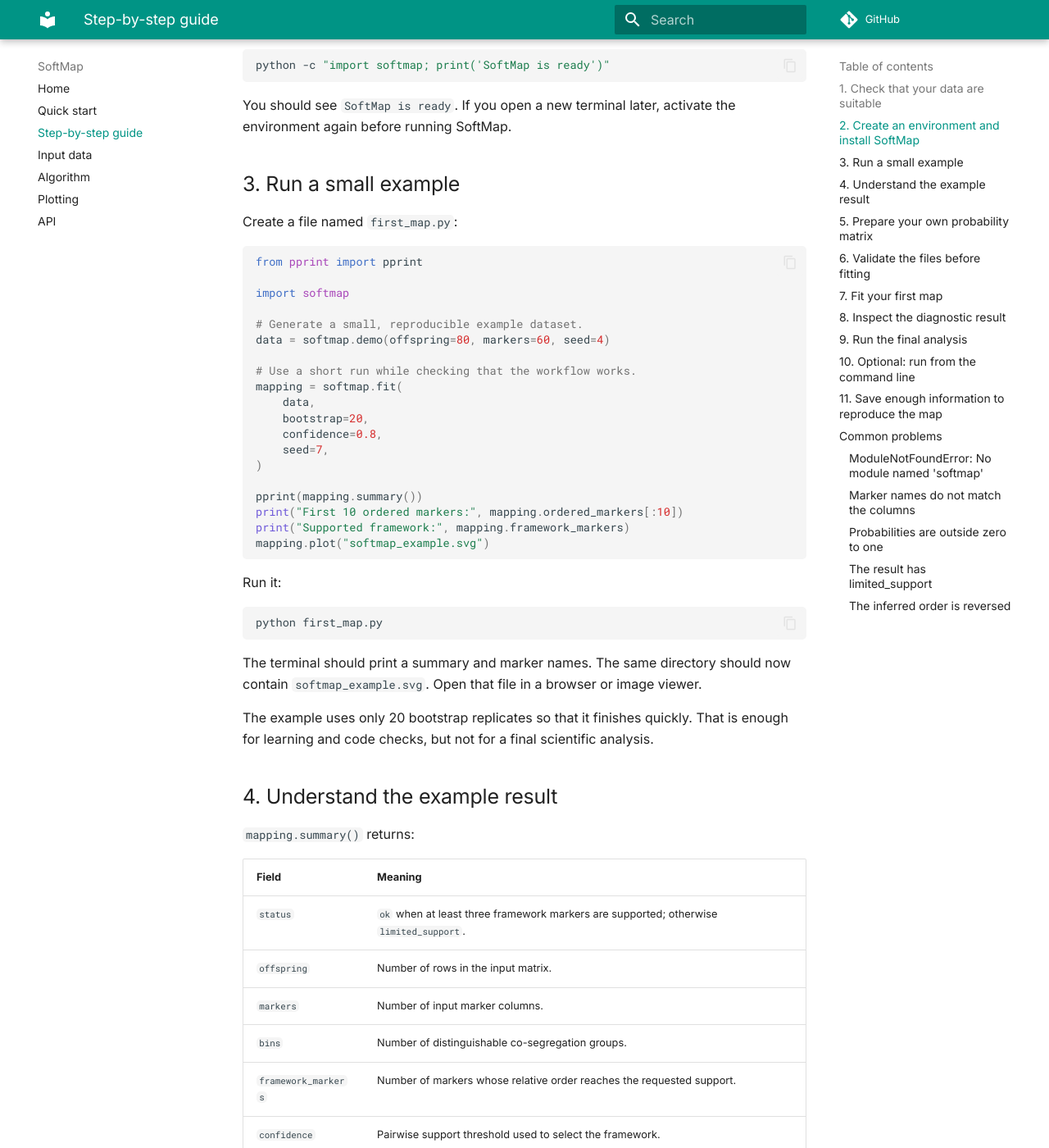
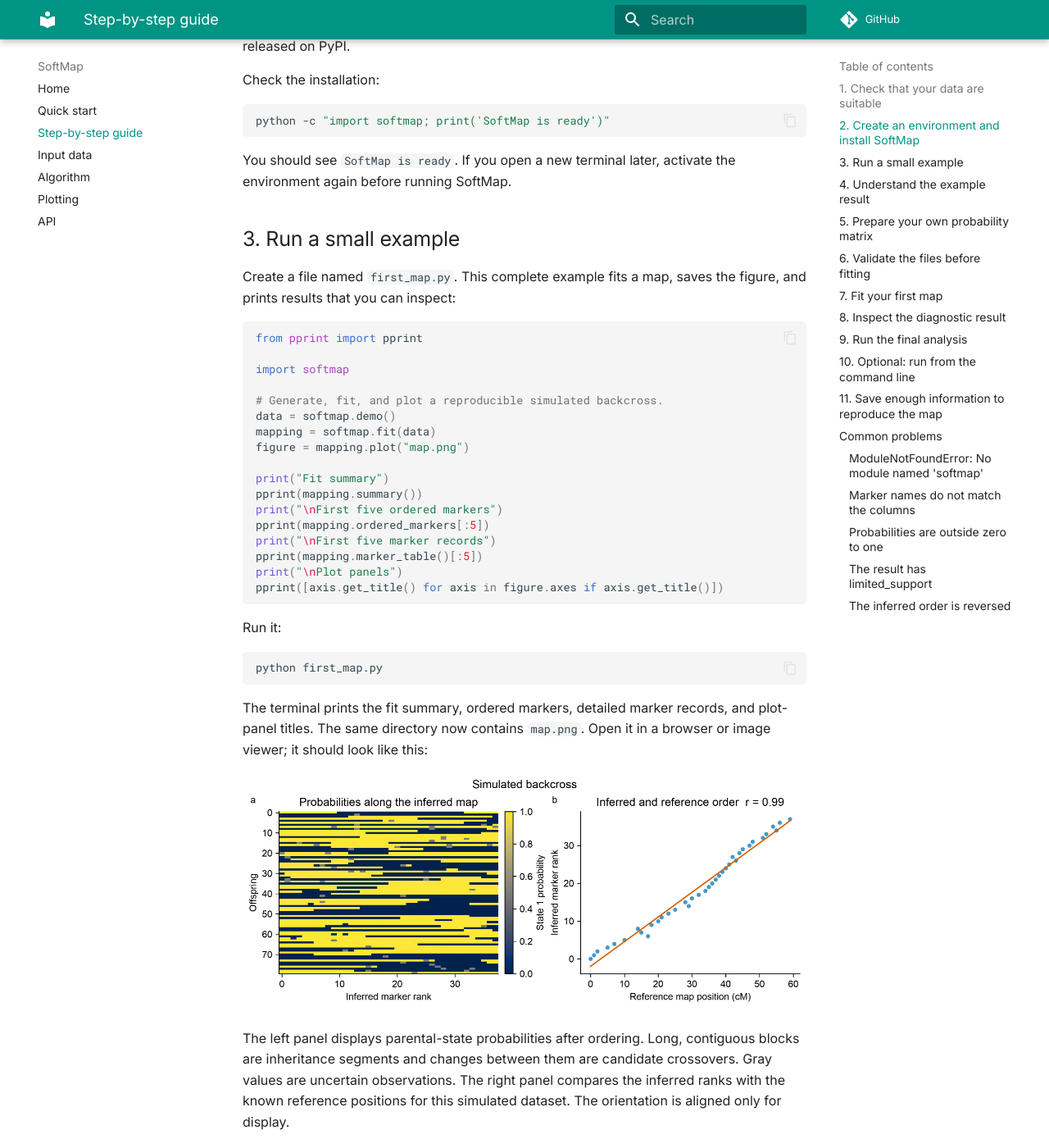
Before and after one commit to kevinkorfmann/softmap-linkage, an MkDocs documentation site: the page built from docs/guide.md, in a window 1280 px wide and 1400 px high, scrolled down 1093 px. Shown: the whole window at 82% size. Built offline with MkDocs 1.6.1 and Material for MkDocs 9.7.7, drawn with Linux system fonts in a browser that asks for light colours; comment, search, counter and statistics services are not loaded; some of the changed text lies outside the part shown.

Commit message:
Make the demo runnable and inspectable

````diff
--- a/docs/guide.md
+++ b/docs/guide.md
@@ -37,7 +37,7 @@
     python3 -m venv .venv
     source .venv/bin/activate
     python -m pip install --upgrade pip
-    python -m pip install "softmap-linkage[plot]"
+    python -m pip install "softmap-linkage[plot] @ git+https://github.com/kevinkorfmann/softmap-linkage.git"
     ```
 
 === "Windows PowerShell"
@@ -46,8 +46,11 @@
     py -m venv .venv
     .venv\Scripts\Activate.ps1
     python -m pip install --upgrade pip
-    python -m pip install "softmap-linkage[plot]"
+    python -m pip install "softmap-linkage[plot] @ git+https://github.com/kevinkorfmann/softmap-linkage.git"
     ```
+
+The package is currently installed from its GitHub repository because it has not
+yet been released on PyPI.
 
 Check the installation:
 
@@ -60,28 +63,27 @@
 
 ## 3. Run a small example
 
-Create a file named `first_map.py`:
+Create a file named `first_map.py`. This complete example fits a map, saves the
+figure, and prints results that you can inspect:
 
 ```python
 from pprint import pprint
 
 import softmap
 
-# Generate a small, reproducible example dataset.
-data = softmap.demo(offspring=80, markers=60, seed=4)
+# Generate, fit, and plot a reproducible simulated backcross.
+data = softmap.demo()
+mapping = softmap.fit(data)
+figure = mapping.plot("map.png")
 
-# Use a short run while checking that the workflow works.
-mapping = softmap.fit(
-    data,
-    bootstrap=20,
-    confidence=0.8,
-    seed=7,
-)
-
+print("Fit summary")
 pprint(mapping.summary())
-print("First 10 ordered markers:", mapping.ordered_markers[:10])
-print("Supported framework:", mapping.framework_markers)
-mapping.plot("softmap_example.svg")
+print("\nFirst five ordered markers")
+pprint(mapping.ordered_markers[:5])
+print("\nFirst five marker records")
+pprint(mapping.marker_table()[:5])
+print("\nPlot panels")
+pprint([axis.get_title() for axis in figure.axes if axis.get_title()])
 ```
 
 Run it:
@@ -90,10 +92,19 @@
 python first_map.py
 ```
 
-The terminal should print a summary and marker names. The same directory should
-now contain `softmap_example.svg`. Open that file in a browser or image viewer.
+The terminal prints the fit summary, ordered markers, detailed marker records, and
+plot-panel titles. The same directory now contains `map.png`. Open it in a browser
+or image viewer; it should look like this:
 
-The example uses only 20 bootstrap replicates so that it finishes quickly. That is
+![SoftMap runnable demo result](assets/softmap_demo_map.png)
+
+The left panel displays parental-state probabilities after ordering. Long,
+contiguous blocks are inheritance segments and changes between them are candidate
+crossovers. Gray values are uncertain observations. The right panel compares the
+inferred ranks with the known reference positions for this simulated dataset. The
+orientation is aligned only for display.
+
+The default uses 20 bootstrap replicates so that it finishes quickly. That is
 enough for learning and code checks, but not for a final scientific analysis.
 
 ## 4. Understand the example result
@@ -113,6 +124,30 @@
 `mapping.framework_markers` is the smaller, more defensible ordered framework. The
 full order is useful for exploration, but biological conclusions should reflect
 the framework and the uncertainty shown in the plot.
+
+`mapping.marker_table()` gives one dictionary per input marker. Each row contains:
+
+| Field | Meaning |
+| --- | --- |
+| `marker` | Input marker name. |
+| `bin` | Co-segregation bin identifier. |
+| `order_rank` | Inferred rank of the marker's bin. |
+| `is_representative` | Whether this marker represents its bin in the fitted order. |
+| `framework_rank` | Supported framework position, or `None` when it is not in the framework. |
+| `interval_left`, `interval_right` | Bootstrap placement bounds in representative-bin ranks. |
+
+The plot call returns a standard Matplotlib `Figure`. You can inspect or customize
+it before saving another version:
+
+```python
+print(figure.axes)
+figure.suptitle("My first SoftMap result")
+figure.savefig("map.svg", bbox_inches="tight")
+```
+
+The input remains available as `mapping.data`, and the fitted low-level result as
+`mapping.result`. Most first analyses only need `summary()`, `ordered_markers`,
+`framework_markers`, `marker_table()`, and `plot()`.
 
 Map orientation is arbitrary: a reversed order represents the same linkage map.
 Several markers can also occupy one co-segregation bin when the offspring contain
````
Also changed, not shown: README.md (+10 -3 lines), docs/index.md (+14 -2 lines), docs/quickstart.md (+13 -7 lines), docs/assets/softmap_demo_map.png (added), 3 other files.
